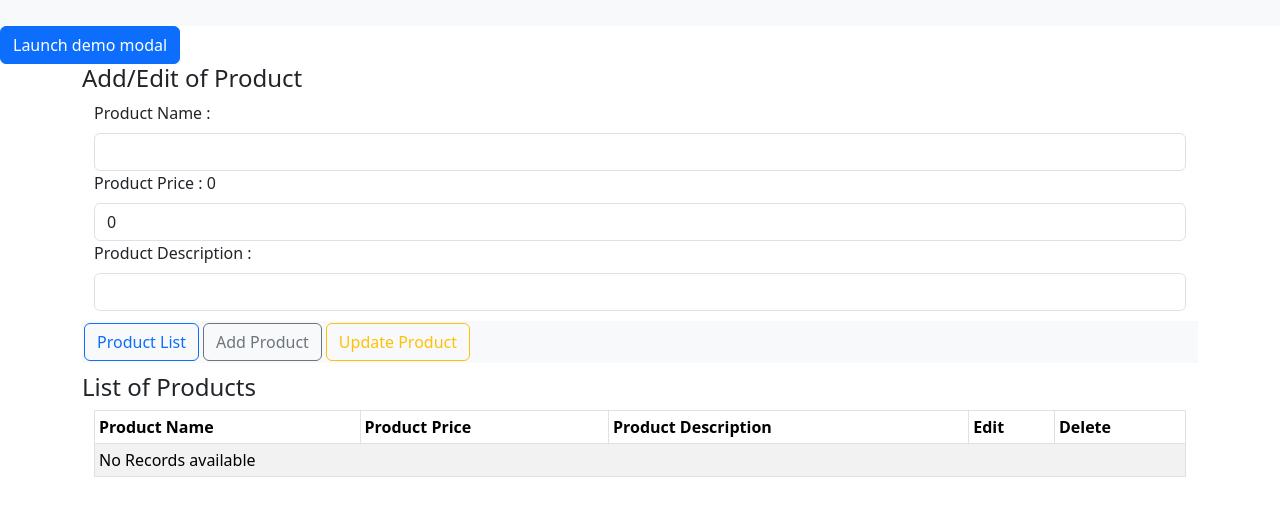
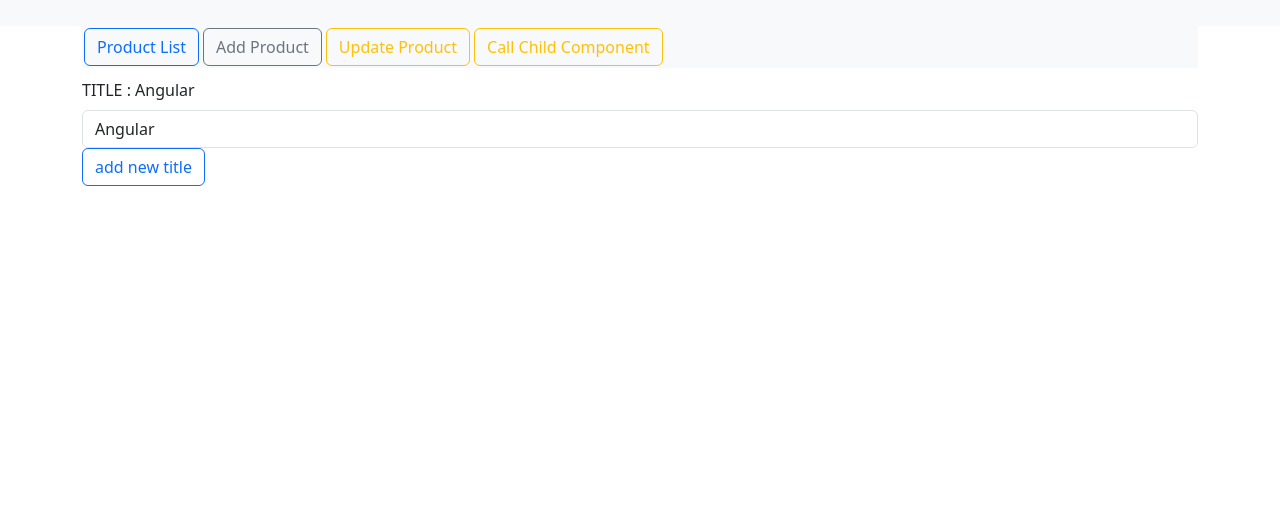
Before and after one commit to rtalari1999/notes, an Angular app: page / in a window 1280 px wide. Shown: the top 516 px of the page. Built offline with nearby package versions, Linux system fonts and the light colour scheme.

Commit message:
changes of ngoninit, ngonchanges , ng destroy and ngdocheck.

```diff
--- a/src/app/app.component.html
+++ b/src/app/app.component.html
@@ -7,39 +7,32 @@
     </div>
   </nav>
 </div>
-<!-- Button trigger modal -->
-<button type="button" class="btn btn-primary" data-bs-toggle="modal" data-bs-target="#exampleModal">
-  Launch demo modal
-</button>
 
-<!-- Modal -->
-<div class="modal fade" id="exampleModal" tabindex="-1" aria-labelledby="exampleModalLabel" aria-hidden="true">
-  <div class="modal-dialog">
-    <div class="modal-content">
-      <div class="modal-header">
-        <h1 class="modal-title fs-5" id="exampleModalLabel">Modal title</h1>
-        <button type="button" class="btn-close" data-bs-dismiss="modal" aria-label="Close"></button>
-      </div>
-      <div class="modal-body">
-        ...
-      </div>
-      <div class="modal-footer">
-        <button type="button" class="btn btn-secondary" data-bs-dismiss="modal">Close</button>
-        <button type="button" class="btn btn-primary">Save changes</button>
-      </div>
-    </div>
-  </div>
+<div class="container">
+<div class="product-buttons mb-10" style="background-color: #f8f9fa;">
+  <button type="button" class="btn btn-outline-primary" (click)="getProductList()">Product List</button>
+  <button type="button" class="btn btn-outline-secondary" (click)="addProductList()">Add Product</button>
+  <button type="button" class="btn btn-outline-warning" (click)="updateProductList()">Update Product</button>
+  <button type="button" class="btn btn-outline-warning" (click)="callChildComp()">Call Child Component</button>
+</div>
 </div>
 
 
 <div class="container">
-  <h4>Add/Edit of Product</h4>
+  <div class="add-input">
+    <label for="pName" class="form-label">TITLE : {{title}}</label>
+    <input for="pName" class="form-control" id="pName" [(ngModel)]="title">
+  </div>
+  <div>
+    <button type="button" class="btn btn-outline-primary" (click)="addTitle()">add new title</button>
+  </div>
+  <!-- <h4>Add/Edit of Product</h4>
   <div class="container mb-10">
     <div class="add-input">
       <label for="pName" class="form-label">Product Name : {{addItem.pName}}</label>
       <input for="pName" class="form-control" id="pName" [(ngModel)]="addItem.pName">
-    </div>
-    <div class="add-input">
+    </div> -->
+    <!-- <div class="add-input">
       <label for="pPrice" class="form-label">Product Price : {{addItem.pPrice}}</label>
       <input for="pPrice" class="form-control" id="pPrice" [(ngModel)]="addItem.pPrice">
     </div>
@@ -86,7 +79,12 @@
         }
       </tbody>
     </table>
-  </div>
+  </div> -->
 
 
 </div>
+
+
+@if(childComponent){
+  <app-child [title]="title" [titles]="titles"></app-child>
+}
--- a/src/app/app.component.ts
+++ b/src/app/app.component.ts
@@ -1,29 +1,39 @@
-import { Component } from '@angular/core';
+import { Component, OnDestroy } from '@angular/core';
 import { RouterOutlet } from '@angular/router';
 import { ProductService } from './product.service';
 import { HttpClientModule } from '@angular/common/http';
 import { FormsModule } from '@angular/forms';
+import { Subscription, interval } from 'rxjs';
+import { ChildComponent } from './components/child/child.component';
 
 @Component({
   selector: 'app-root',
   standalone: true,
-  imports: [RouterOutlet, HttpClientModule, FormsModule],
+  imports: [RouterOutlet, HttpClientModule, FormsModule, ChildComponent],
   templateUrl: './app.component.html',
   styleUrl: './app.component.css',
   providers: [ProductService]
 })
-export class AppComponent {
-  title = 'notes';
+export class AppComponent implements OnDestroy{
+  title = 'Angular';
+  titles=['Angular', 'Java', 'Python', 'C'];
   productList: any;
   addedProduct: any;
   updatedProduct: any;
   deletedProductItem: any;
+  addNewProductSub! : Subscription;
+  interval!: Subscription;
   id:any;
+
+  childComponent:boolean = false;
+
   addItem: any = {pName:"",pPrice: 0,pDescription: "",pFeatures: {}}
 
   constructor(private productService: ProductService){}
 
   getProductList(){
+
+    console.log(interval(1000))
     this.productService.getProducts().subscribe((product:any) =>{
       this.productList = product;
     })
@@ -31,7 +41,7 @@
 
   addProductList(){
     const product = this.addItem;
-    this.productService.addNewProduct(product).subscribe((product:any) =>{
+   this.addNewProductSub= this.productService.addNewProduct(product).subscribe((product:any) =>{
       console.log("added product", product)
       this.addedProduct = product;
       this.getProductList();
@@ -61,5 +71,32 @@
     this.id = id;
   }
 
+  callChildComp(){
+    if(this.childComponent){
+      this.childComponent = false;
+    }else{
+      this.childComponent = true;
+    }
+  }
+
+  addTitle(){
+    var newTitle = 'C++'
+    this.titles.push(newTitle);
+  }
+
+  ngOnDestroy(): void {
+
+    this.addNewProductSub.unsubscribe();
+    //this.interval.unsubscribe();
+
+  }
+
+
+  /**
+   * ng do check is called if any change has done inside parent
+   * ng on change will call only when complete structure and value is changed;
+   */
+
+
 
 }
--- /dev/null
+++ b/src/app/components/child/child.component.html
@@ -0,0 +1 @@
+<p>child works!</p>
--- /dev/null
+++ b/src/app/components/child/child.component.ts
@@ -0,0 +1,55 @@
+import { Component, DoCheck, Input, OnChanges, OnDestroy, OnInit, SimpleChanges } from '@angular/core';
+import { Subscription, interval } from 'rxjs';
+
+@Component({
+  selector: 'app-child',
+  standalone: true,
+  imports: [],
+  templateUrl: './child.component.html',
+  styleUrl: './child.component.css'
+})
+export class ChildComponent implements OnDestroy , OnInit, OnChanges, DoCheck{
+  interval!: Subscription;
+  @Input() title:any;
+  @Input() titles:any;
+  empName ='xyz';
+
+
+  constructor(){
+    console.log('title in child constructor', this.title)
+  }
+
+  ngOnInit(): void {
+    //this.intervall();
+    console.log('title in child', this.title)
+  }
+
+
+  intervall(){
+    this.interval = interval(1000).subscribe(int =>{
+      console.log('__________interval from child',int)
+    })
+  }
+
+  ngOnChanges(changes: SimpleChanges): void {
+
+    console.log('on change method', changes);
+
+
+    /**
+     * ngonchanges can be executed when ever a property of child component getting some data from paent.
+     * inside ngonchanges method we can have status of that input decorator property.
+     *
+     */
+
+  }
+  ngDoCheck(): void {
+    console.log('ngDoCheck child component is called')
+  }
+
+  ngOnDestroy(): void {
+    //this.interval.unsubscribe();
+    console.log('destroyed child component')
+  }
+
+}
```
Also changed, not shown: src/app/components/child/child.component.css (added), 1 other file (tests, documents, lock files or other folders).
